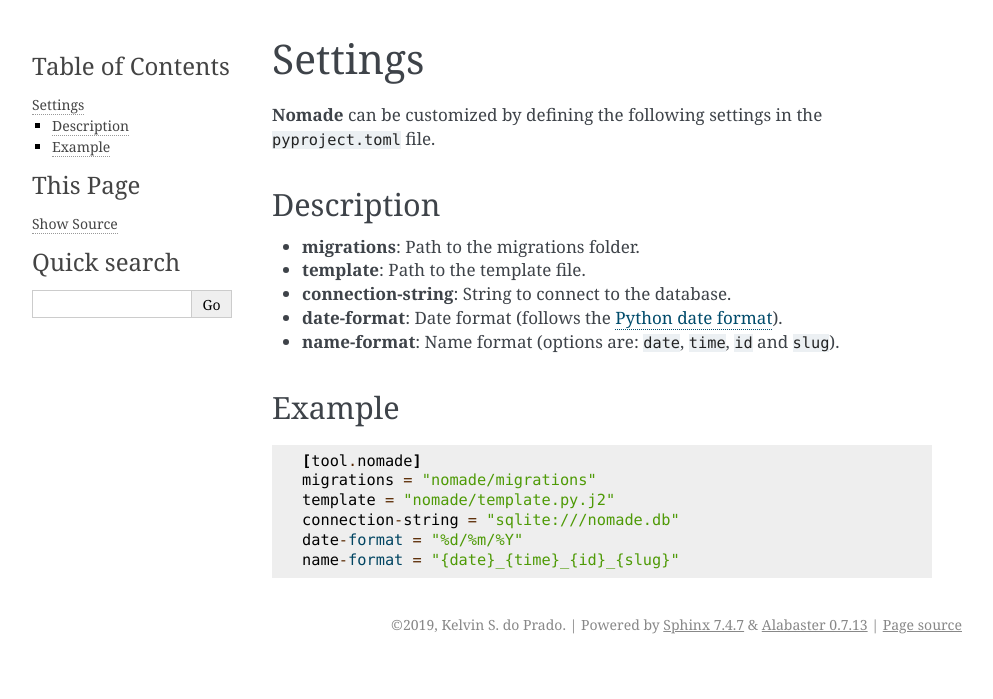
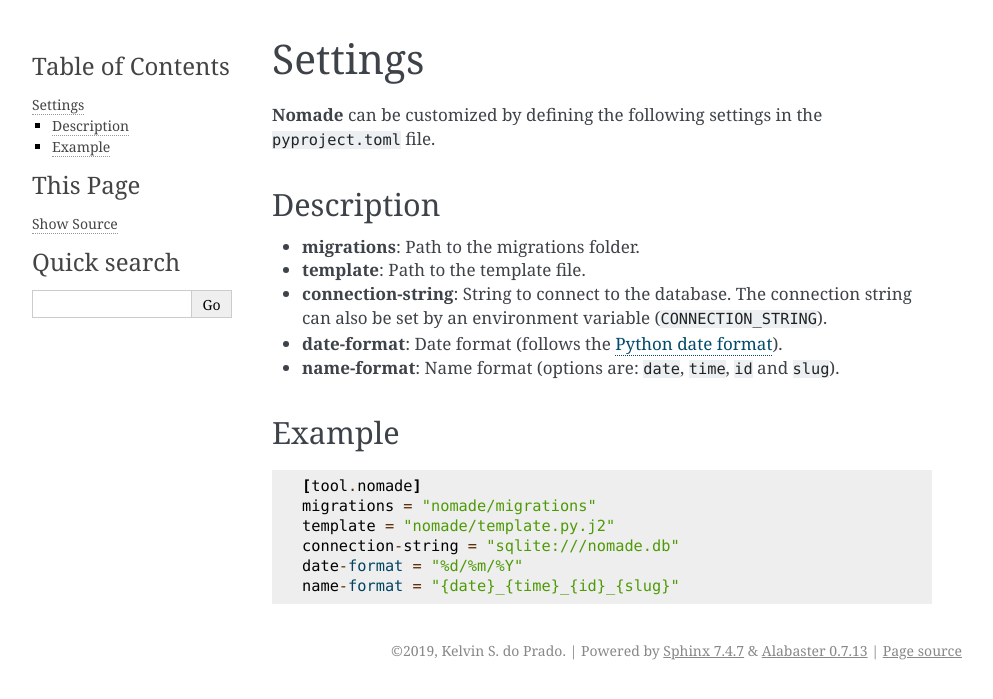
Before and after one commit to kelvins/nomade, a Sphinx documentation site: the page built from docs/settings.rst, in a window 1280 px wide. Shown: the top 699 px of the page, without its empty margins (148-1141 px from the left). Built offline with Sphinx 7.4.7, drawn with Linux system fonts in a browser that asks for light colours.

Commit message:
Add the connection string environment variable to the documentation

```diff
--- a/CHANGELOG.rst
+++ b/CHANGELOG.rst
@@ -20,6 +20,7 @@ Added
 
 - Add the ``stamp`` command to save a migration ID in the database without applying any migration.
 - Configure Travis CI and Coveralls to track the code quality (code format and coverage).
+- Add a way to provide the connection string through an environment variable (``CONNECTION_STRING``).
 
 Changed
 +++++++
--- a/docs/settings.rst
+++ b/docs/settings.rst
@@ -8,7 +8,7 @@ Description
 
 - **migrations**: Path to the migrations folder.
 - **template**: Path to the template file.
-- **connection-string**: String to connect to the database.
+- **connection-string**: String to connect to the database. The connection string can also be set by an environment variable (``CONNECTION_STRING``).
 - **date-format**: Date format (follows the `Python date format <https://docs.python.org/3/library/datetime.html>`_).
 - **name-format**: Name format (options are: ``date``, ``time``, ``id`` and ``slug``).
 
```
